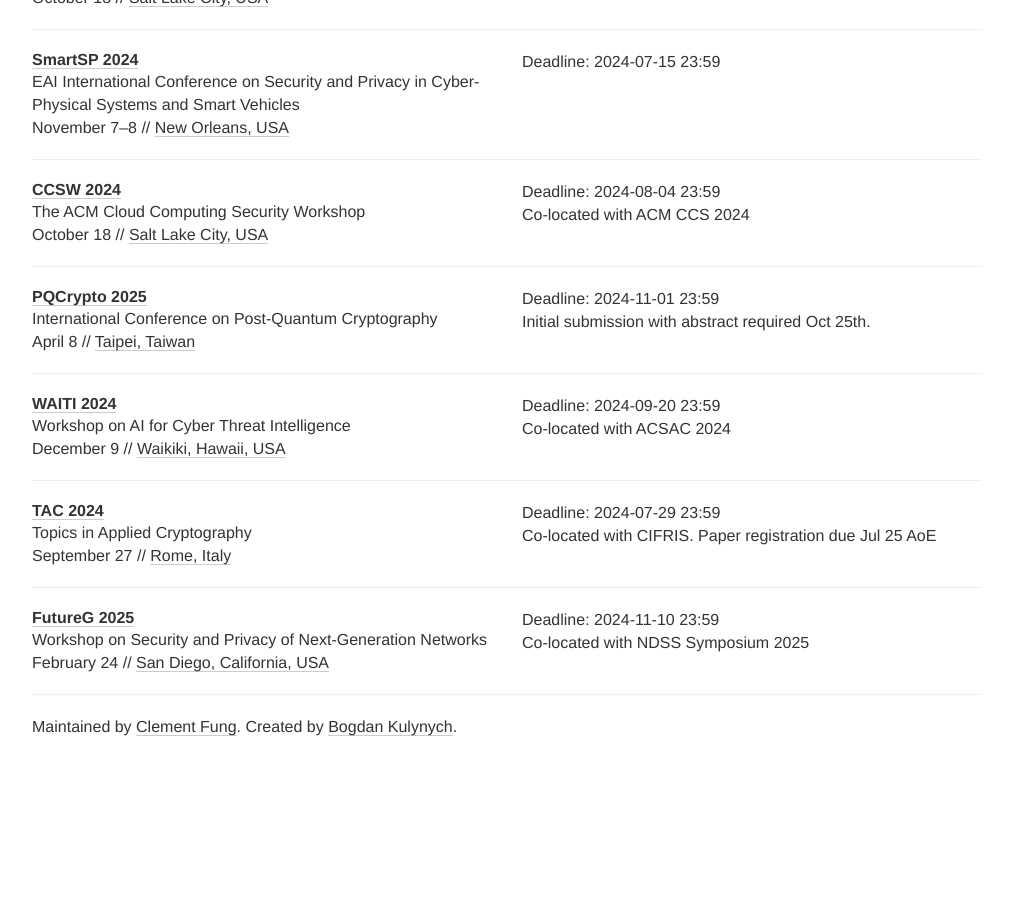
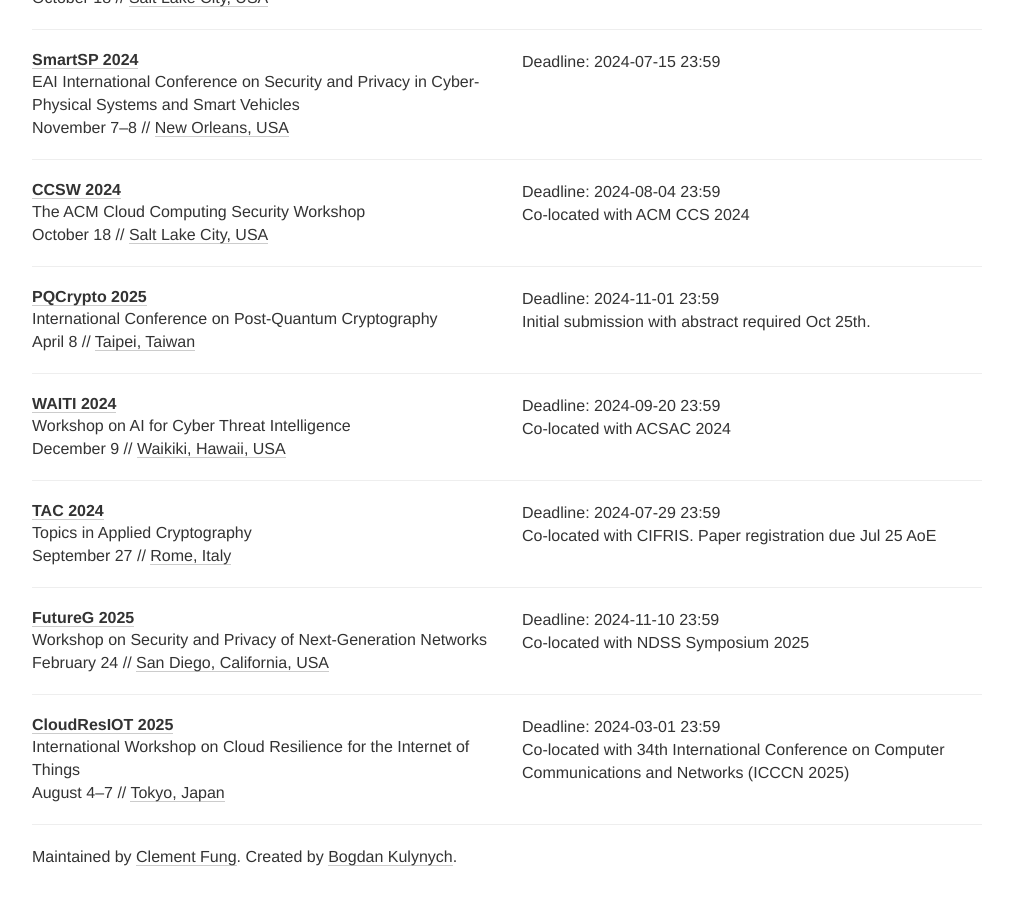
Before and after one commit to sec-deadlines/sec-deadlines.github.io, a Jekyll site: the page built from index.html, in a window 1280 px wide and 900 px high, scrolled down 15029 px. Shown: the whole window, without its empty margins (133-1146 px from the left). Built offline with Jekyll 4.4.1, drawn with Linux system fonts in a browser that asks for light colours; nearby versions of some CDN libraries; comment, search, counter and statistics services are not loaded; before the commit the page ends 15799 px from its top, so only the background shows below that.

Commit message:
Added cloudresiot

```diff
--- a/_data/conferences.yml
+++ b/_data/conferences.yml
@@ -1121,3 +1121,13 @@
   date: February 24
   place: San Diego, California, USA
   tags: [SEC, PRIV, SHOP]
+
+- name: CloudResIOT
+  description: International Workshop on Cloud Resilience for the Internet of Things
+  year: 2025
+  link: https://www.cloudresiot.com/
+  deadline: ["2024-03-01 23:59"]
+  comment: Co-located with  34th International Conference on Computer Communications and Networks (ICCCN 2025)
+  date: August 4-7
+  place: Tokyo, Japan
+  tags: [SEC, PRIV, SHOP]
```
